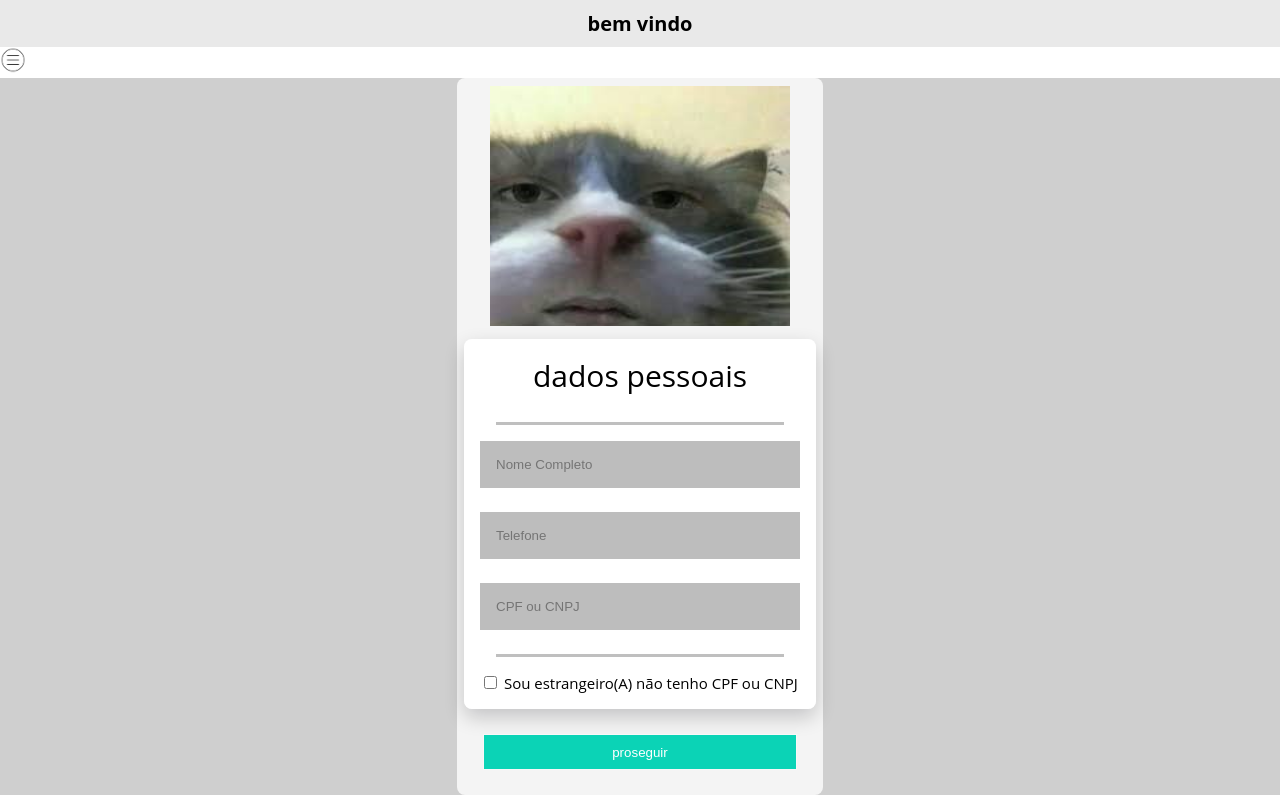
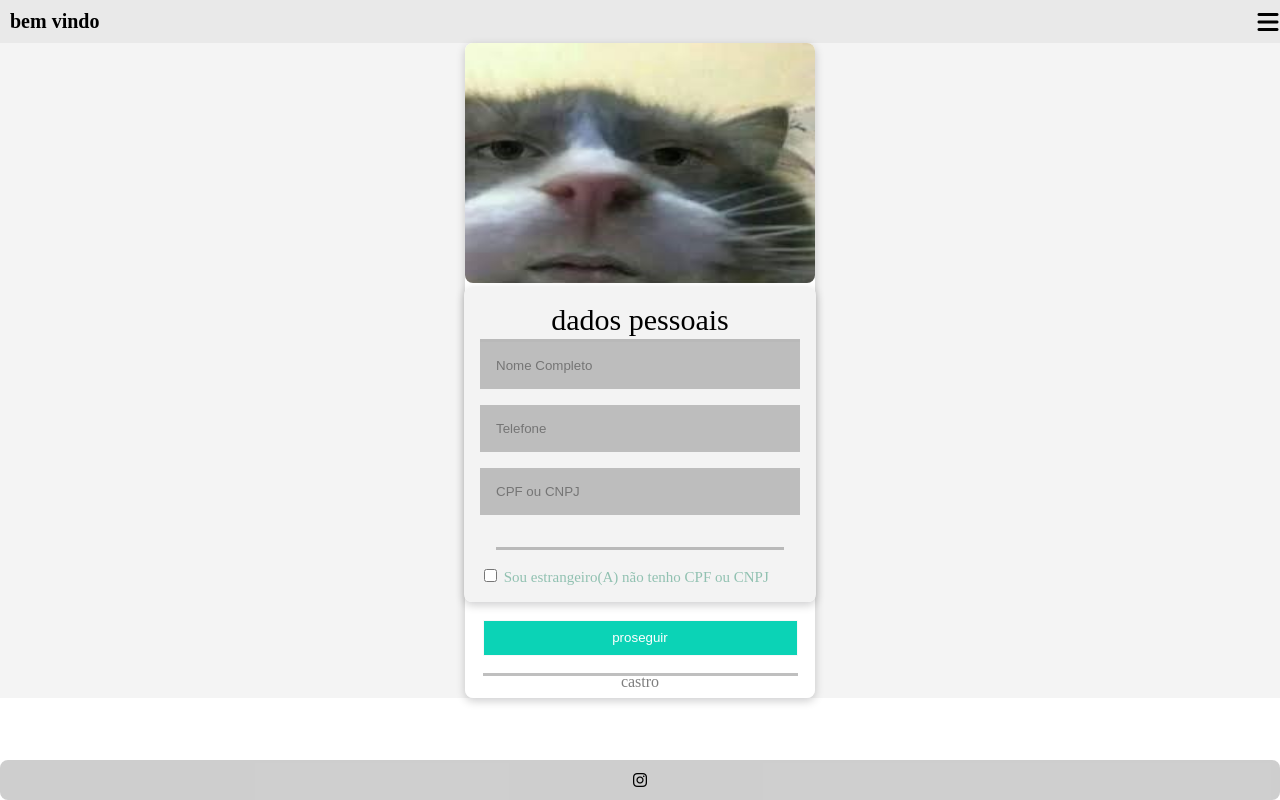
Before and after one commit to castro047/gato, a plain HTML site: page razão/index.html in a window 1280 px wide. Drawn offline with Linux system fonts and the light colour scheme; files whose address does not match are found by name.

Commit message:
Update and rename ratiou/index.html to razão/index.html

```diff
--- a/ratiou/index.html
+++ b/razão/index.html
@@ -5,17 +5,25 @@
     <meta charset="UTF-8">
     <meta http-equiv="X-UA-Compatible" content="IE=edge">
     <meta name="viewport" content="width=device-width, initial-scale=1.0">
+    <script src="https://kit.fontawesome.com/5b33dfcf88.js" crossorigin="anonymous"></script>
     <title>testando</title>
     <style>
+        html,
         body {
-            margin: 0;
-            font-family: 'Open Sans', Arial, sans-serif;
-            -webkit-user-select: none;
-            user-select: none;
+            height: 100%;
+            margin: 0px;
+            padding: 0px;
+
+        }
+
+        body {
+            display: flex;
+            min-height: 100vh;
+            flex-direction: column;
         }
 
         .container {
-            background-color: rgba(205, 205, 205, 0.954);
+            background-color: rgb(244, 244, 244);
             display: flex;
             align-items: center;
             justify-content: center;
@@ -35,36 +43,55 @@
             width: 50%;
         }
 
+        .tres {
+            display: inline;
+            width: 24px;
+            height: 24px;
+            text-align: center;
+            margin: 0;
+            font-size: 24px;
+            align-items: center;
+        }
+
+
+        .aling {
+            display: flex;
+            align-items: center;
+            justify-content: space-between;
+            width: 100%;
+            flex-direction: row;
+            background-color: #e9e9e9;
+
+        }
+
         .form {
             display: flex;
             flex-direction: column;
             max-width: 320px;
-            box-shadow: 0 8px 20px rgb(0 5 10 / 20%);
+            box-shadow: 0 3px 10px rgb(0 5 10 / 20%);
             border-radius: 8px;
-            background-color: rgba(255, 255, 255, 0.998);
+            background-color: rgba(243, 243, 243, 0.998);
             width: 100%;
             margin-bottom: 8px;
             padding: 16px 16px 16px 16px;
         }
 
         .campo {
-            width: 100%;
-            color: black;
+            font-size: 15px;
         }
 
         .dados {
             font-size: 30px;
             text-align: center;
-            margin-bottom: 10px;
+            margin-bottom: 2px;
         }
 
         .button {
             width: 90%;
-            flex: 1;
             display: flex;
             flex-direction: column;
             justify-content: center;
-            margin-bottom: 24px;
+            margin-bottom: 16px;
             border: none;
             padding: 16px 16px 16px 16px;
             background-color: #bdbdbd;
@@ -74,28 +101,25 @@
             display: flex;
             flex-direction: column;
             align-items: center;
-            background-color: #ffffffc7;
+            background-color: #fffffff5;
             border-radius: 8px;
-            padding: 8px 8px 8px 8px;
-
+            box-shadow: 0 3px 10px rgb(0 5 10 / 20%);
         }
 
         .sub-container {
-            width: 90%;
-            padding: 5%;
             display: flex;
-            align-items: center;
-            justify-content: center;
+            display: inline-block;
         }
 
         .foreigner {
             font-size: 15px;
+            color: rgb(145, 193, 177);
         }
 
         .cat {
             height: 240px;
-            width: 300px;
-            margin-bottom: 8px;
+            width: 350px;
+            border-radius: 8px;
 
         }
 
@@ -107,20 +131,23 @@
             width: 100%;
             flex: 1;
             justify-content: center;
+            border: none;
         }
 
         .footer {
+            flex-direction: column;
+            border-radius: 8px;
+            bottom: 0;
+            position: absolute;
+            height: 5%;
             width: 100%;
-            height: 15%;
-            flex: 1;
             display: flex;
-            flex-direction: column;
             justify-content: center;
             align-items: center;
-            margin: 0;
-            position: relative;
-            bottom: 0px;
+            margin: 0px;
+            flex-grow: 1;
 
+            background-color: rgba(204, 204, 204, 0.944);
         }
 
         .redes {
@@ -129,10 +156,9 @@
             width: 10%;
             max-width: 450px;
             justify-content: center;
-            background-color: white;
             flex-direction: column;
             align-items: center;
-            margin-bottom: 12px;
+            margin-bottom: 22px;
             border-radius: 8px;
             border: none;
         }
@@ -141,31 +167,34 @@
             text-align: center;
             display: flex;
             margin: 0;
-            background-color: #e9e9e9;
             height: 20%;
             align-items: center;
             padding: 10px;
             justify-content: center;
-            flex-direction: column;
             font-size: 20px;
-            display: block;
         }
 
         .botao {
             width: 90%;
-            padding: 5%;
             display: flex;
             align-items: center;
             justify-content: center;
-
+            margin-top: 10px;
         }
 
         .espaco {
-            margin: 5%;
+            width: 100%;
+            height: 3px;
+            background-color: gray;
+            opacity: 50%;
+        }
+
+        .espaco2 {
             width: 90%;
             height: 3px;
             background-color: gray;
             opacity: 50%;
+            margin: 5%;
         }
 
         .proceed {
@@ -177,21 +206,32 @@
         }
 
         .menu {
-            width: 2%;
-            height: 2%;
+            width: 24px;
+            height: 24px;
+
+        }
+
+        .castro {
+            margin: 5%;
+            width: 90%;
+            height: 3px;
+            background-color: gray;
+            opacity: 50%;
+            text-align: center;
+            margin-bottom: 22px;
         }
     </style>
 </head>
 
 <body>
-
-    <div>
+    <div class="aling">
+        <div class="sub-container">
             <h1 class="bem">bem vindo</h1>
         </div>
         <div class="tres">
-        <img src="menu.png" class="menu">
+            <i class="fa-solid fa-bars"></i>
         </div>
-
+    </div>
     <div class="container">
 
         <div class="view">
@@ -216,8 +256,9 @@
                 </div>
                 <div class="campo">
                     <input class="button" id="input" type="text" name="rg" placeholder="CPF ou CNPJ">
+                </div>
 
-                    <div class="espaco"></div>
+                <div class="espaco2"></div>
 
                 <div class="foreigner">
                     <section class="cheeckbox-wrapper">
@@ -227,21 +268,20 @@
                     </section>
                 </div>
             </div>
-            </div>
 
             <div class="botao">
                 <button class="proceed">proseguir</button>
             </div>
+
+            <div class="castro">castro</div>
+
         </div>
     </div>
     </div>
+    </div>
+    <footer class="footer">
+        <i class="fa-brands fa-instagram"></i>
+    </footer>
 </body>
-</div>
-<!--
-    <footer class="footer">
-    <img src="redes.jpg" class="redes">
-</footer>
-
--->
 
 </html>
```
Lines whose indentation alone changed are shown as unchanged.
